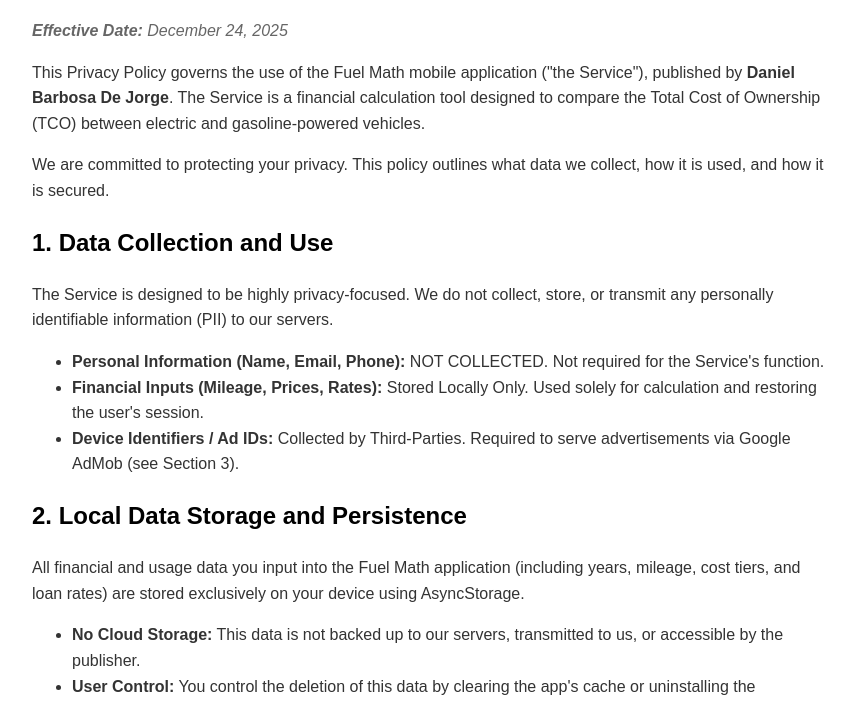
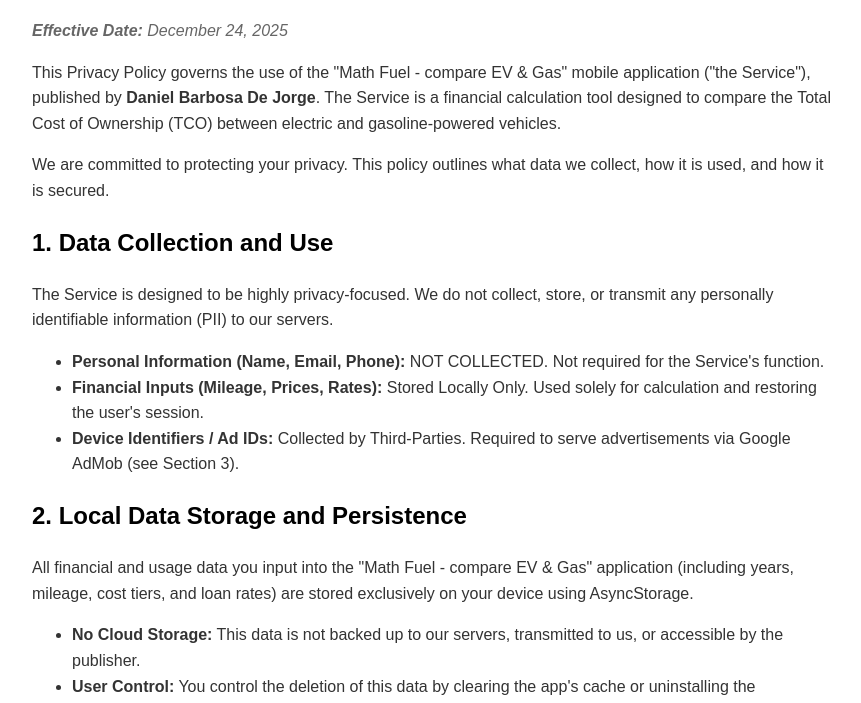
Before and after one commit to DanielXRGT/tco, a plain HTML site: page privacy.html in a window 1280 px wide. Shown: the part 96-799 px from the top of the page, without its empty margins (208-1069 px from the left). Drawn offline with Linux system fonts and the light colour scheme.

Commit message:
Update application name in privacy policy

```diff
--- a/privacy.html
+++ b/privacy.html
@@ -12,7 +12,7 @@
     <h1>Privacy Policy for TCOmpare</h1>
     <p class="date"><strong>Effective Date:</strong> December 24, 2025</p>
 
-    <p>This Privacy Policy governs the use of the Fuel Math mobile application ("the Service"), published by <strong>Daniel Barbosa De Jorge</strong>. The Service is a financial calculation tool designed to compare the Total Cost of Ownership (TCO) between electric and gasoline-powered vehicles.</p>
+    <p>This Privacy Policy governs the use of the "Math Fuel - compare EV & Gas" mobile application ("the Service"), published by <strong>Daniel Barbosa De Jorge</strong>. The Service is a financial calculation tool designed to compare the Total Cost of Ownership (TCO) between electric and gasoline-powered vehicles.</p>
 
     <p>We are committed to protecting your privacy. This policy outlines what data we collect, how it is used, and how it is secured.</p>
 
@@ -25,7 +25,7 @@
     </ul>
 
     <h2>2. Local Data Storage and Persistence</h2>
-    <p>All financial and usage data you input into the Fuel Math application (including years, mileage, cost tiers, and loan rates) are stored exclusively on your device using AsyncStorage.</p>
+    <p>All financial and usage data you input into the "Math Fuel - compare EV & Gas" application (including years, mileage, cost tiers, and loan rates) are stored exclusively on your device using AsyncStorage.</p>
     <ul>
         <li><strong>No Cloud Storage:</strong> This data is not backed up to our servers, transmitted to us, or accessible by the publisher.</li>
         <li><strong>User Control:</strong> You control the deletion of this data by clearing the app's cache or uninstalling the application.</li>
```
